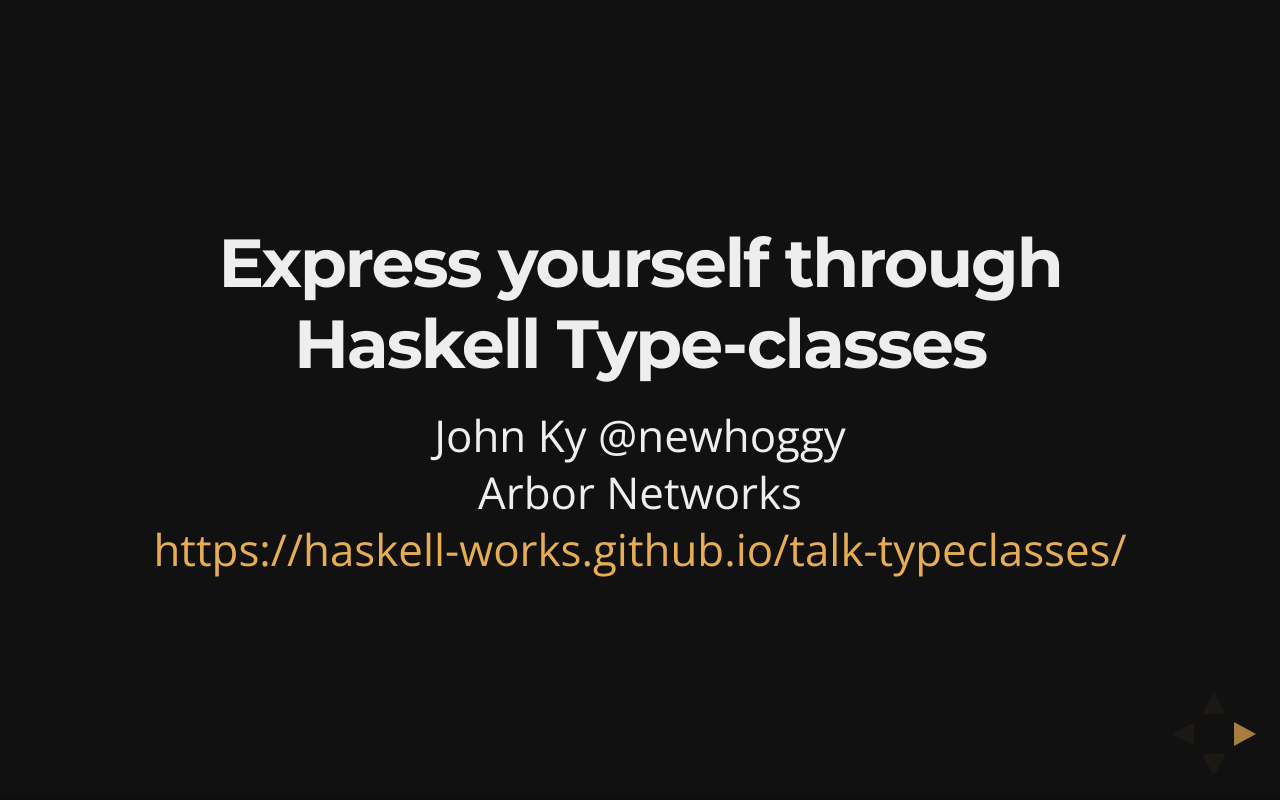
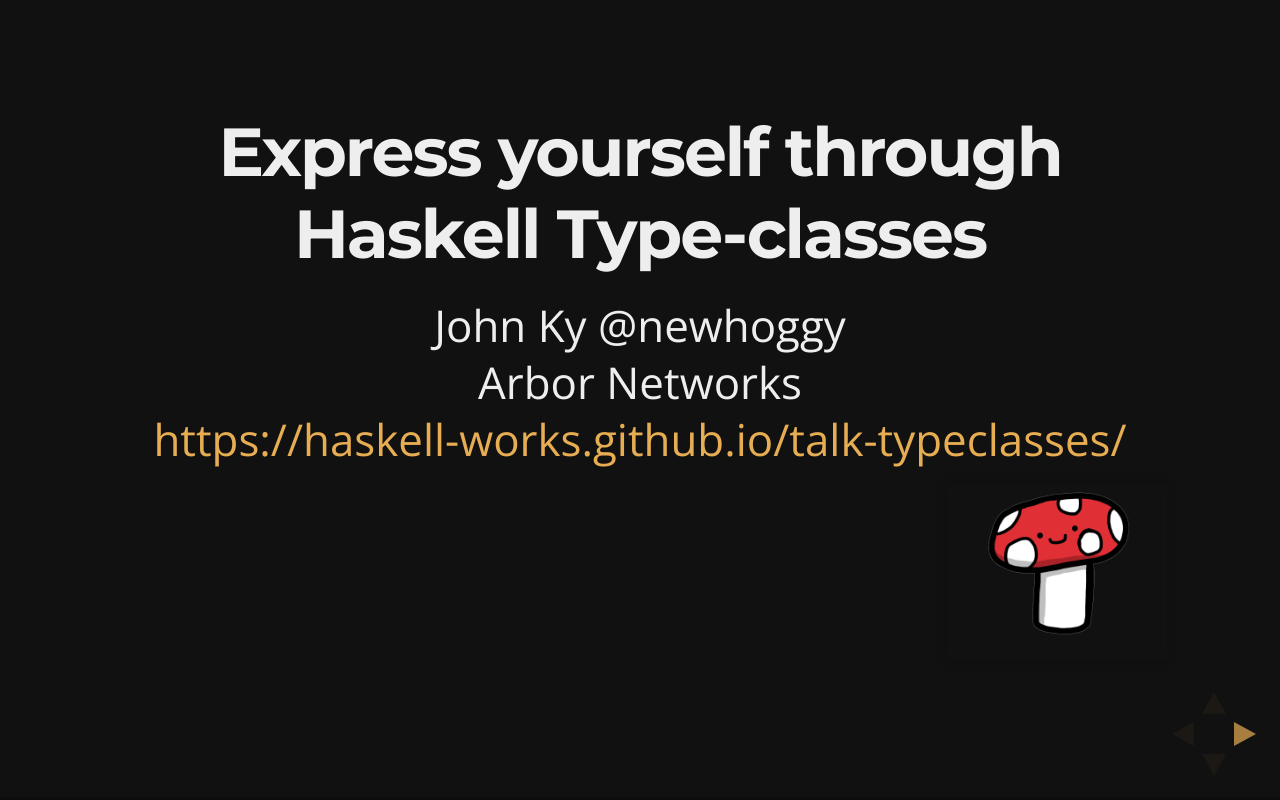
Before and after one commit to haskell-works/haskell-talk, a website: page index.html in a window 1280 px wide. Drawn offline with nearby package versions, Linux system fonts and the light colour scheme; some packages are replaced by stand-ins of ours.

Commit message:
Add mushroom

```diff
--- a/index.html
+++ b/index.html
@@ -29,6 +29,9 @@
 					<div>John Ky @newhoggy</div>
 					<div>Arbor Networks</div>
 					<div><a href="https://haskell-works.github.io/talk-typeclasses/">https://haskell-works.github.io/talk-typeclasses/</a></div>
+					<div style="text-align: right">
+						<img src="assets/mushroom.png" style="border: 0px; background: transparent; width: 200px"/>
+					</div>
 				</section>
 				<section>
 					<section>
```
Also changed, not shown: assets/mushroom.png (added).
